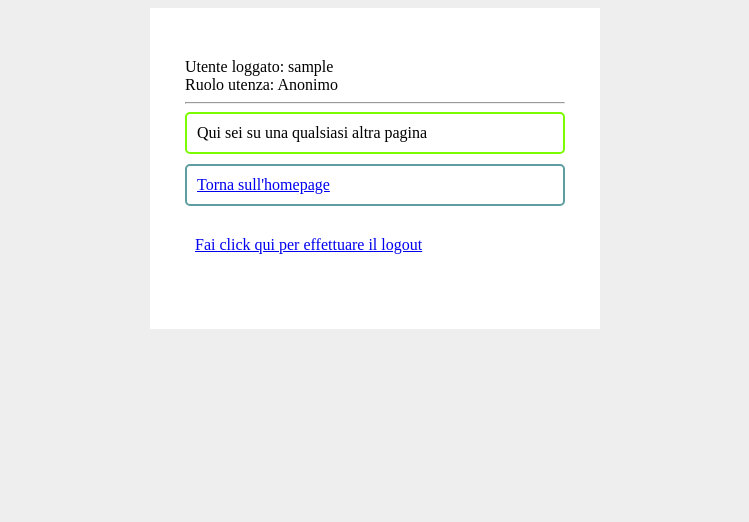
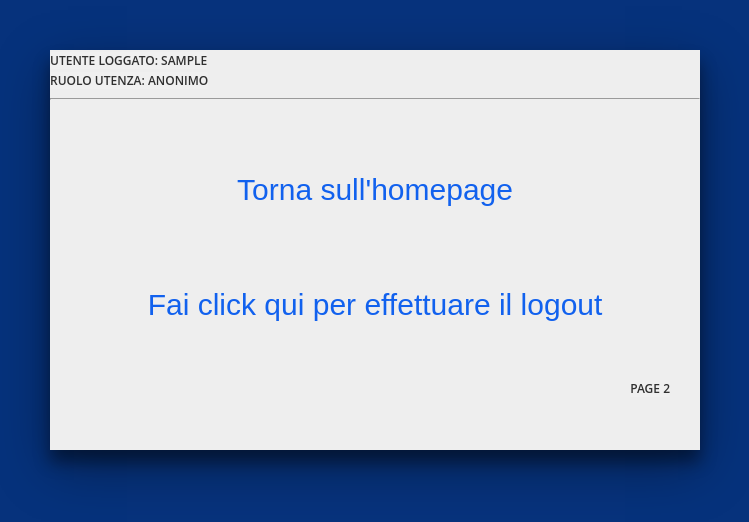
Before and after one commit to daviddelli/login-tests, a PHP site: page /another-page.php in a window 1280 px wide. Shown: the top 522 px of the page, without its empty margins (265-1014 px from the left). Run offline with PHP 8.4, Linux system fonts and the light colour scheme; the visitor is signed in with stand-in values (Sample User, id 1).

Commit message:
Aggiunta di stile, e qualche modifica al file another-page.php

```diff
--- a/another-page.php
+++ b/another-page.php
@@ -1,7 +1,7 @@
 <!doctype html>
 <html>
     <head>
-        <link rel="stylesheet" type="text/css" href="styles/main.css" />
+        <link rel="stylesheet" type="text/css" href="styles/style2.css" />
     </head>
     <body>
     <?php
@@ -15,10 +15,10 @@
     require_once 'authCheck.php';
 
     ?>
-    <div class="form-signin form-control">
+    <div class="login-wrap" style="background:#eeeeee;">
 
-        <div>Utente loggato: <?php echo $_SESSION['username']; ?></div>
-        <div>Ruolo utenza:   <?php
+        <div class=""><label class="label">Utente loggato: <?php echo $_SESSION['username']; ?></label></div>
+        <div class="ruolo"><label  class="label">Ruolo utenza:   <?php
 
         switch($_SESSION['user_role']){
             case 'ROLE_ADMIN':
@@ -31,13 +31,12 @@
                 echo 'Anonimo ';
 
         }
-            ?></div>
+                ?></label></div>
         <hr/>
-        <div class="boxettino lawngreen">Qui sei su una qualsiasi altra pagina</div>
 
-        <div class="boxettino cadet offsetted"><a href="index.php">Torna sull'homepage</a></div>
-        <div class="boxettino aqua offsetted"><a href="logout.php">Fai click qui per effettuare il logout</a></div>
-
+        <button class="button"><a href="index.php" style="text-decoration: none;">Torna sull'homepage</a></button>
+        <button class="button"><a href="logout.php">Fai click qui per effettuare il logout</a></button>
+        <div class="" style="text-align: right; margin-top: 40px; margin-right: 30px;"><label class="label" >page 2</label></div>
     </div>
     </body>
 </html>
--- a/index.php
+++ b/index.php
@@ -15,9 +15,7 @@
     require_once 'authCheck.php';
 
     ?>
-    <style>
 
-    </style>
 
 
             <div class="login-wrap" style="background:#eeeeee;">
@@ -37,11 +35,12 @@
 
                 }
                     ?></label></div>
+                <hr/>
 
                 <button class="button"><a style="text-decoration: none;"  href="another-page.php">Vai su un'altra pagina</a></button>
 
                 <button class="button"><a href="logout.php">Fai click qui per effettuare il logout</a></button>
-
+                <div class="" style="text-align: right; margin-top: 40px; margin-right: 30px;"><label class="label" >page 1</label></div>
             </div>
     </body>
 </html>
```
Lines whose indentation alone changed are shown as unchanged.
